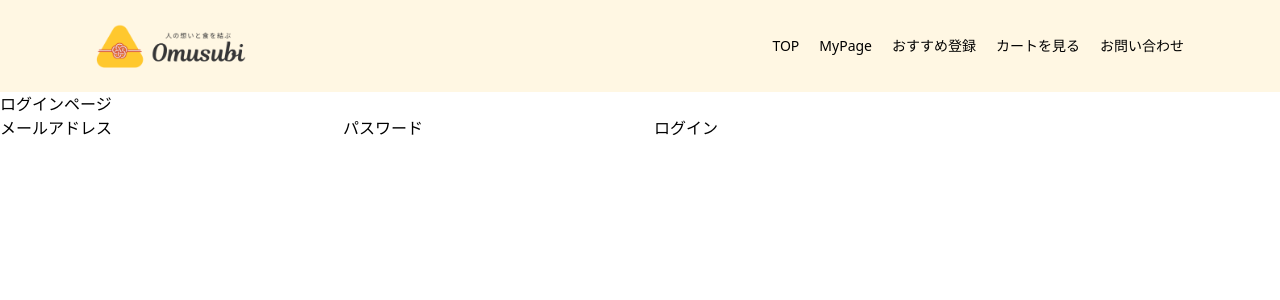
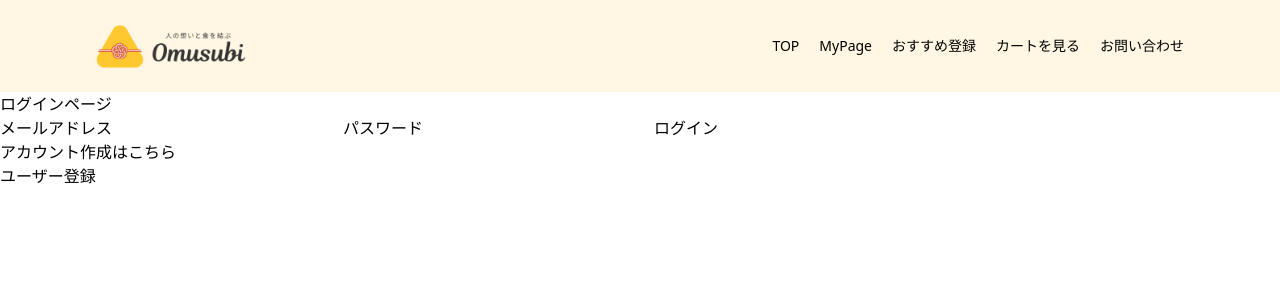
Before and after one commit to marikokitano/Lastproject-Omusubi, a Next.js app in the folder front/: page /login in a window 1280 px wide. Shown: the top 300 px of the page. Built offline with nearby package versions, Linux system fonts and the light colour scheme; no server answers; a web font is replaced by a local one.

Commit message:
ログインページ修正

```diff
--- a/front/pages/login/index.tsx
+++ b/front/pages/login/index.tsx
@@ -6,6 +6,7 @@
 import { setCookie } from "nookies";
 import axios from "axios";
 import Navbar from "../../components/Layout";
+import Link from "next/link";
 
 type Inputs = {
     email: string;
@@ -90,7 +91,8 @@
          />
         <input type="submit" value="ログイン"　/>
     </form>
-    <h2></h2>
+    <h2>アカウント作成はこちら</h2>
+    <Link href="/signup">ユーザー登録</Link>
 </Navbar>
     );
 };
```
